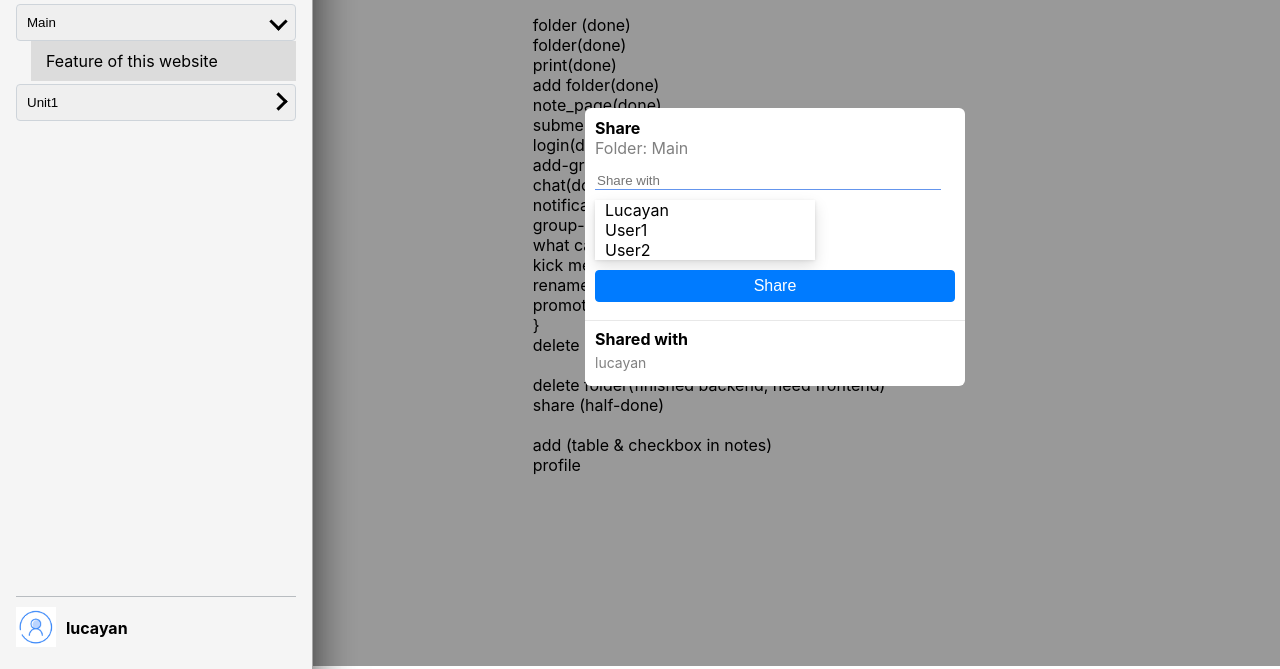
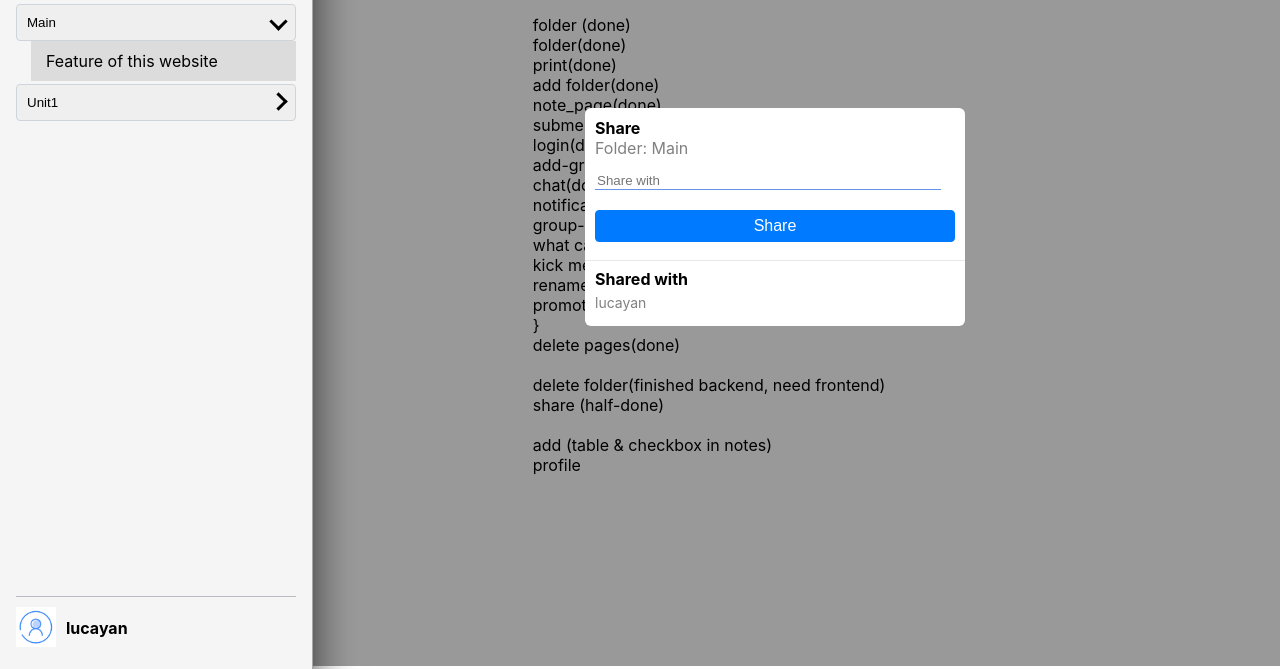
Before and after one commit to LucaYan0506/Cs50-Final-Project, a Django app: page / in a window 1280 px wide, after a click on "Share". Shown: the part 131-800 px from the top of the page. Run offline with Django 4.2, Linux system fonts and the light colour scheme; a user stored in the database is signed in; data comes from the database, SQL or seed files in the repository; both versions use the stored data as it was after the commit; data that the repository does not hold is empty.

Commit message:
keep doing share tool

```diff
--- a/to_do_list/static/to_do_list/index.js
+++ b/to_do_list/static/to_do_list/index.js
@@ -338,3 +338,62 @@ function delete_folder(pk){
         .then(() => {location.reload()})
     }
 }
+
+function show_search_user_result_view(self){
+    if (self.value == ''){
+        document.querySelector('#search-user-result').style.display = 'none';
+        return;
+    }
+    fetch(`/search_user/?prefix=${self.value}`)
+    .then(response => response.json())
+    .then(data => {
+        const result_view = document.querySelector('#search-user-result')
+
+        while(result_view.childElementCount > 0){
+            result_view.removeChild(result_view.lastChild);
+        }
+
+        result_view.innerHTML = '';
+
+        if (data.users == ''){
+            result_view.style.justifyContent = 'center';
+            result_view.style.textAlign  = 'center';
+            result_view.innerHTML = 'Empty';
+        }else{
+            result_view.style.justifyContent = '';
+            result_view.style.textAlign  = '';
+
+            data.users.forEach(elem => {
+                const div = document.createElement('div');
+                div.innerHTML = elem;
+                div.onclick = () => {
+                    add_this_user(elem,div)
+                }
+                result_view.append(div);
+                })
+        }
+
+        result_view.style.display = 'flex';
+    })
+
+}
+
+function add_this_user(username,self){
+    const new_user = document.createElement('div');
+    new_user.innerHTML = username;
+
+    const delete_btn = document.createElement('b');
+    delete_btn.innerHTML = 'X'
+    delete_btn.style.cursor = 'pointer';
+    delete_btn.style.marginLeft = '10px';
+    delete_btn.onclick = () => {
+        self.style = "";
+        new_user.remove();
+    }
+    new_user.append(delete_btn);
+    document.querySelector('#share-with-following-users').append(new_user);
+
+    self.style = "pointer-events: none;";
+    self.style.background = "#a9a9a94f";
+    self.style.color = 'gray';
+}
--- a/to_do_list/static/to_do_list/style.css
+++ b/to_do_list/static/to_do_list/style.css
@@ -662,12 +662,32 @@ body{
 }
 
 #share #search-user-result{
-    display:flex;
+    display:none;
     flex-direction: column;
     overflow-y:auto;
     overflow-x: hidden;
+    box-shadow: rgb(0 0 0 / 13%) 0px 6.4px 14.4px 0px, rgb(0 0 0 / 11%) 0px 1.2px 3.6px 0px;
+    padding:5px 0;
+    width: 200px;
+    max-height: 100px;
+    margin-top:-10px;
+    color: gray;
+}
+
+#share #search-user-result div{
     padding:0 10px;
-    box-shadow: rgb(0 0 0 / 13%) 0px 6.4px 14.4px 0px, rgb(0 0 0 / 11%) 0px 1.2px 3.6px 0px;
-    max-width: 200px;
-    max-height: 300px;
+    color: black;
 }
+
+#share #search-user-result div:hover{
+    background-color: gainsboro;
+    cursor: pointer;
+}
+
+#share-with-following-users div{
+    display: inline-block;
+    border-radius: 20px;
+    background-color: paleturquoise;
+    margin:10px;
+    padding:10px;
+}
--- a/to_do_list/templates/to_do_list/index.html
+++ b/to_do_list/templates/to_do_list/index.html
@@ -59,11 +59,11 @@
         <div id="share">
             <b>Share</b>
             <label id="title" style="display:inline-block;margin-bottom:14px;color:gray"></label>
-            <input id="search-bar" placeholder="Share with" onfocus="" onblur="">
-            <div id="search-user-result">
-                    <div>Lucayan</div>
-                    <div>User1</div>
-                    <div>User2</div>
+            <div id="share-with-following-users"></div>
+            <input id="search-bar" placeholder="Share with" onkeyup="show_search_user_result_view(this)" onfocus="show_search_user_result_view(this)">
+            <div style="display:block;max-height:100px">
+                <div id="search-user-result">
+                </div>
             </div>
             <button id="blue-btn" style="margin-bottom:10px;cursor:pointer">Share</button>
             <div style="clear:both"></div>
--- a/to_do_list/views.py
+++ b/to_do_list/views.py
@@ -451,10 +451,11 @@ def share_folder(request):
     },safe=False,status=403)
 
 def search_user(request):
+    users = []
+
     if request.GET.get('prefix'):
-        users = []
         for user in User.objects.filter(username__startswith=request.GET.get('prefix')):
             users.append(user.username)
     return JsonResponse({
-        'users': users
+        'users': users or 'Empty'
     })
```
Also changed, not shown: db.sqlite3.
